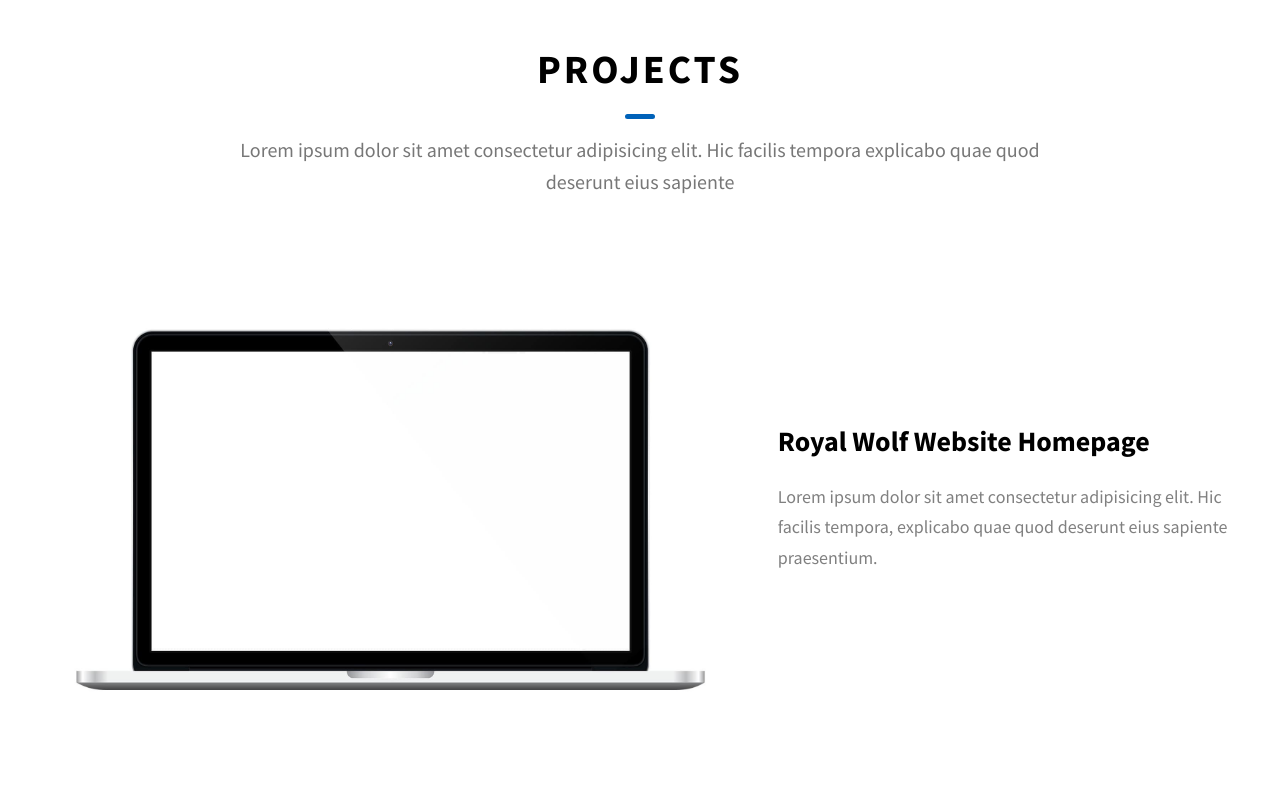
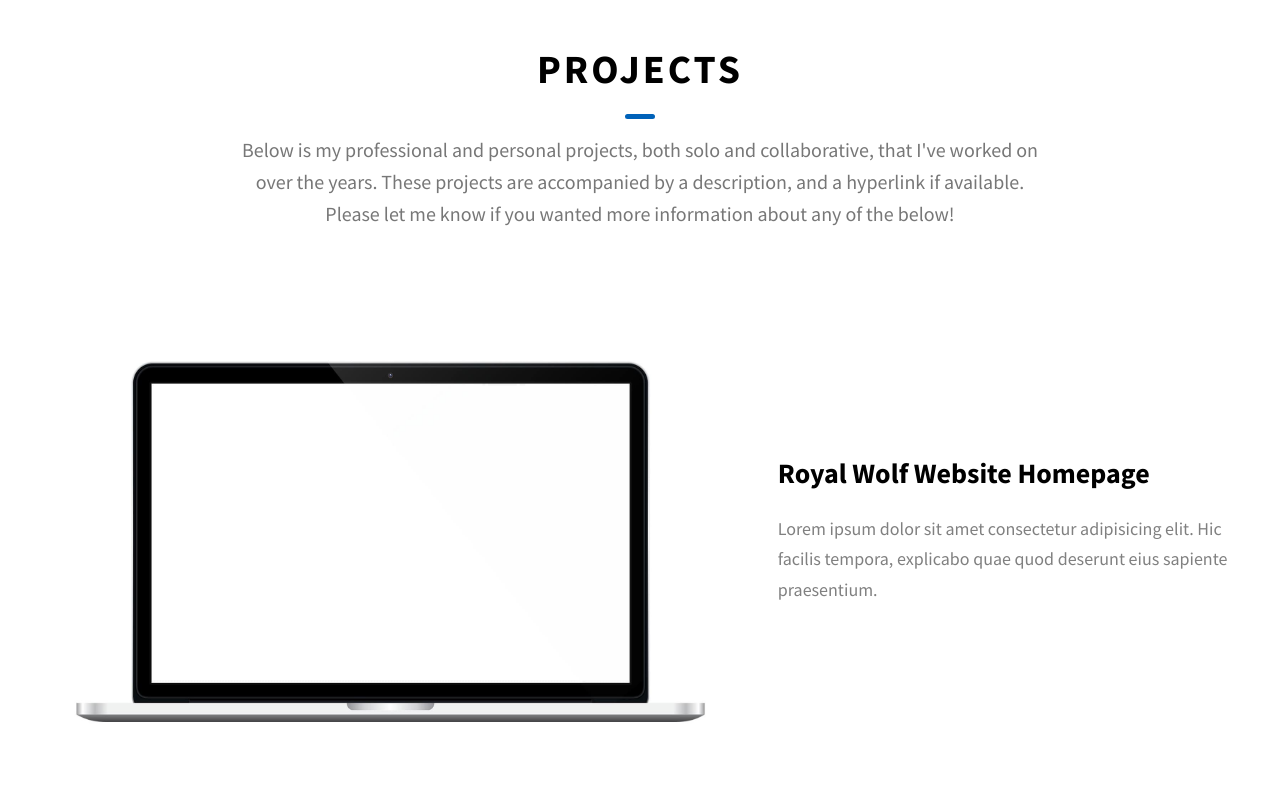
Before and after one commit to georgehetrelezis/portfolio, a website: page index.html in a window 1280 px wide. Shown: the part 1760-2560 px from the top of the page. Drawn offline with Linux system fonts and the light colour scheme.

Commit message:
[Code] Update contact section and improve description below Projects header.

```diff
--- a/index.html
+++ b/index.html
@@ -43,7 +43,7 @@
               </a>
             </li>
             <li class="header__link-wrapper">
-              <a href="./index.html#contact" class="header__link"> Contact </a>
+              <a href="https://drive.google.com/file/d/1L-MwGcF8JDTrVwU-dHfrnlS64q7WQ36z/view?usp=sharing" class="header__link"> Resume </a>
             </li>
           </ul>
           <div class="header__main-ham-menu-cont">
@@ -115,7 +115,7 @@
             />
           </a>
         </div>
-        <div class="home-hero__social">
+        <!-- <div class="home-hero__social">
           <a href="#" class="home-hero__social-icon-link">
             <img
               src="./assets/png/twitter-ico.png"
@@ -144,7 +144,7 @@
               class="home-hero__social-icon"
             />
           </a>
-        </div>
+        </div> -->
       </div>
       <div class="home-hero__mouse-scroll-cont">
         <div class="mouse"></div>
@@ -212,8 +212,9 @@
         <h2 class="heading heading-sec heading-sec__mb-bg">
           <span class="heading-sec__main">Projects</span>
           <span class="heading-sec__sub">
-            Lorem ipsum dolor sit amet consectetur adipisicing elit. Hic facilis
-            tempora explicabo quae quod deserunt eius sapiente
+            Below is my professional and personal projects, both solo and collaborative, that I've worked on over the years.
+            These projects are accompanied by a description, and a hyperlink if available. Please let me know if you wanted
+            more information about any of the below!
           </span>
         </h2>
 
@@ -376,12 +377,13 @@
         <h2 class="heading heading-sec heading-sec__mb-med">
           <span class="heading-sec__main heading-sec__main--lt">Contact</span>
           <span class="heading-sec__sub heading-sec__sub--lt">
-            Lorem ipsum dolor sit amet consectetur adipisicing elit. Hic facilis
-            tempora explicabo quae quod deserunt eius sapiente
+            Feel free to send me an email at <a href="mailto:georgehetrelezis@gmail.com"><span style="font-weight:bold;">
+            georgehetrelezis@gmail.com</span></a>, or at my <a href="https://au.linkedin.com/in/georgehetrelezis">
+            <span style="font-weight:bold">LinkedIn</span></a>, if you need to contact me, as I'll happily respond within 48 hours!
           </span>
         </h2>
-        <div class="contact__form-container">
-          <form action="#" class="contact__form">
+        <!-- <div class="contact__form-container">
+          <form action="mailto:georgehetrelezis@gmail.com" class="contact__form">
             <div class="contact__form-field">
               <label class="contact__form-label" for="name">Name</label>
               <input
@@ -420,7 +422,7 @@
               Submit
             </button>
           </form>
-        </div>
+        </div> -->
       </div>
     </section>
     <footer class="main-footer">
```
